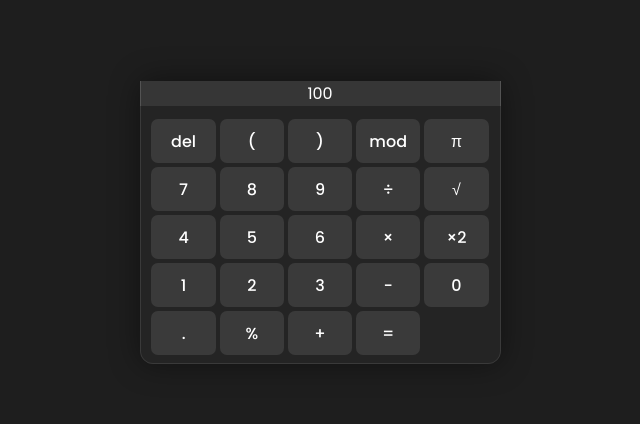
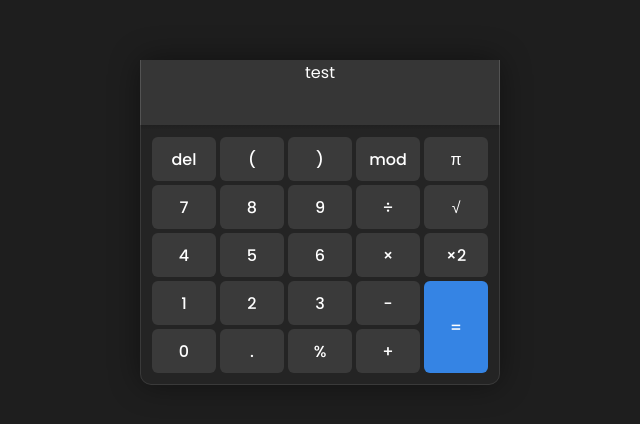
Before and after one commit to nellfs/calculator, a React (Vite) app: page / in a window 1280 px wide. Shown: the part 186-610 px from the top of the page, without its empty margins (320-960 px from the left). Built offline with nearby package versions, Linux system fonts and the light colour scheme.

Commit message:
copy dimensions

```diff
--- a/src/assets/colors.css
+++ b/src/assets/colors.css
@@ -4,4 +4,7 @@
   --bg-gray: #3a3a3a;
   --bg-dark-gray: #242424;
   --bg-medium-gray: #363636;
+  --bg-active-gray: #666666;
+  --bg-blue: #3584e4;
+  --bg-active-blue: #2a6ab6;
 }
--- a/src/components/Button/index.css
+++ b/src/components/Button/index.css
@@ -5,6 +5,24 @@
   border: none;
   outline: none;
   color: white;
-  border-radius: 7px;
+  border-radius: 6px;
   margin: 2px;
 }
+
+/* .button:hover {
+  color: red;
+} */
+
+.button:active {
+  background-color: var(--bg-active-gray);
+}
+
+.button.result {
+  background-color: var(--bg-blue);
+  grid-column: -2;
+  grid-row: 4 / span 2;
+}
+
+.button.result:active {
+  background-color: var(--bg-active-blue);
+}
--- a/src/components/Button/index.tsx
+++ b/src/components/Button/index.tsx
@@ -3,11 +3,22 @@ import "./index.css";
 interface ButtonProps {
   label: string | number;
   type?: "submit" | "reset" | "button";
+  double?: true;
   disabled?: boolean;
+  click?: () => {} | string;
 }
 
 const Button = (props: ButtonProps) => {
-  return <button className="button">{props.label}</button>;
+  return (
+    <button
+      // onClick={props.click ? (e) => props.click(props.label) : ""}
+      className={`button
+        ${props.double ? "result" : ""}
+    `}
+    >
+      {props.label}
+    </button>
+  );
 };
 
 export default Button;
--- a/src/components/Display/index.css
+++ b/src/components/Display/index.css
@@ -1,8 +1,22 @@
 @import "../../assets/colors.css";
 
 .display {
-  grid-column: span 5;
   background-color: var(--bg-medium-gray);
   color: white;
-  overflow: hidden;
+  height: 65px;
+  box-shadow: -1px 0px 0px 0px var(--bg-very-very-light-gray),
+    1px 0px 0px 0px var(--bg-very-very-light-gray);
+  overflow-x: none;
 }
+
+.shadow {
+  position: relative;
+  z-index: 1;
+  height: 4px;
+  background: rgb(32, 32, 32);
+  background: linear-gradient(
+    180deg,
+    rgba(32, 32, 32, 1) 0%,
+    rgba(35, 35, 35, 1) 100%
+  );
+}
--- a/src/components/Display/index.tsx
+++ b/src/components/Display/index.tsx
@@ -5,7 +5,12 @@ interface DisplayProps {
 }
 
 const Display = (props: DisplayProps) => {
-  return <div className="display">{props.value}</div>;
+  return (
+    <div>
+      <div className="display">{props.value}</div>
+      <div className="shadow"></div>
+    </div>
+  );
 };
 
 export default Display;
--- a/src/containers/Calculator/index.css
+++ b/src/containers/Calculator/index.css
@@ -1,23 +1,20 @@
 @import "../../assets/colors.css";
 
 .calculator {
-  width: 359px;
+  width: 358px;
   border-radius: 12px;
   padding: 0px;
   margin: 0px;
   box-shadow: 0px 0px 30px 2px rgba(0, 0, 0, 0.4);
 }
 
-.display {
-  box-shadow: -1px 0px 0px 0px var(--bg-very-very-light-gray),
-    1px 0px 0px 0px var(--bg-very-very-light-gray);
-}
-
 .buttons {
-  border-bottom-right-radius: 12px;
-  border-bottom-left-radius: 12px;
+  position: relative;
+  border-bottom-left-radius: 10px;
+  border-bottom-right-radius: 10px;
   background: #242424;
-  padding-top: 5px;
+  padding-top: 4px;
+  padding-bottom: 3px;
   height: 252px;
   display: grid;
   justify-content: center;
--- a/src/containers/Calculator/index.tsx
+++ b/src/containers/Calculator/index.tsx
@@ -8,7 +8,7 @@ const Calculator = () => {
   return (
     <div className="calculator">
       <div className="display">
-        <Display value={100}></Display>
+        <Display value={"test"}></Display>
       </div>
       <div className="buttons">
         <Button label="del"></Button>
@@ -34,7 +34,7 @@ const Calculator = () => {
         <Button label="."></Button>
         <Button label="%"></Button>
         <Button label="+"></Button>
-        <Button label="="></Button>
+        <Button label="=" double></Button>
       </div>
     </div>
   );
```
